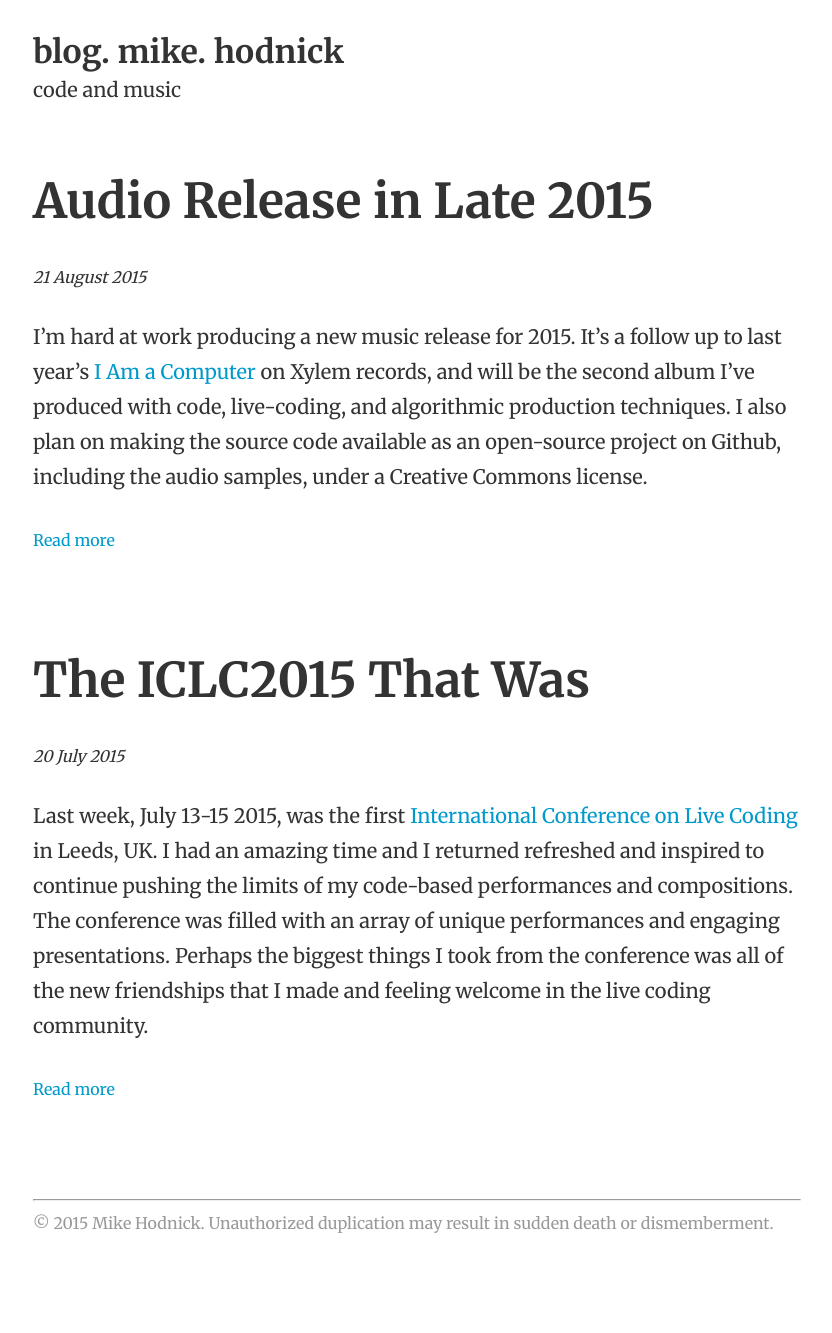
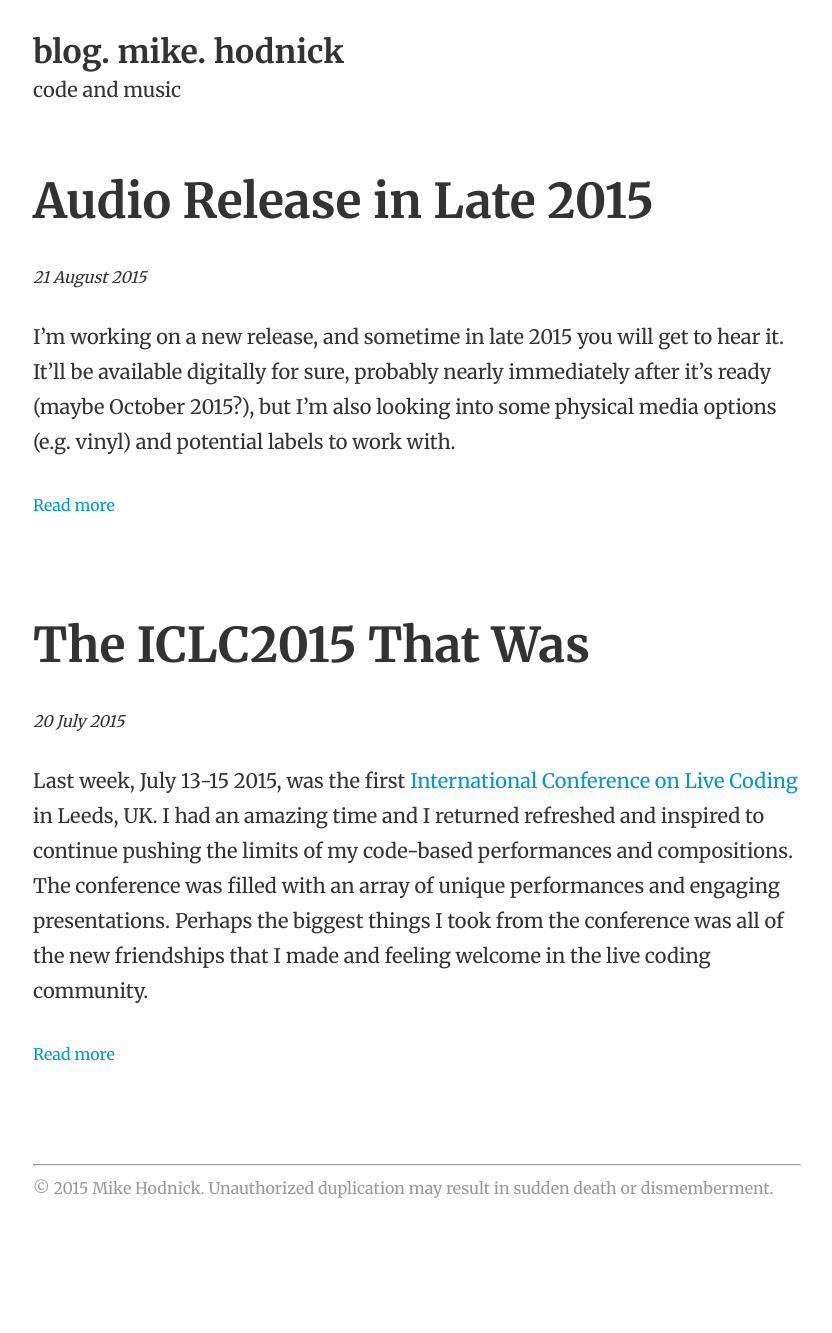
Before and after one commit to kindohm/blog.kindohm.com, a Jekyll site: the page built from index.html, in a window 1280 px wide. Shown: the whole page, without its empty margins (223-1055 px from the left). Built offline with Jekyll 4.4.1, drawn with Linux system fonts in a browser that asks for light colours; Markdown is read by kramdown in place of the engine named in the settings; the list of posts is cut into pages by our own code; after the commit the page ends 1298 px from its top, so only the background shows below that; some of the changed lines change nothing that is shown.

Commit message:
revised 2015 music release post

```diff
--- a/_posts/2015/2015-08-21-audio-release-in-late-2015.md
+++ b/_posts/2015/2015-08-21-audio-release-in-late-2015.md
@@ -3,73 +3,65 @@
 title: "Audio Release in Late 2015"
 ---
 
-I'm hard at work producing a new music release for 2015. It's a follow
-up to last year's <a href="http://xylemrecords.bandcamp.com/album/i-am-a-computer">I Am a Computer</a>
-on Xylem records, and will be the second album I've produced with code,
-live-coding, and algorithmic production techniques. I also plan on making the source
-code available as an open-source project on Github, including the audio samples,
-under a Creative Commons license.
+I'm working on a new release, and sometime in late 2015 you will get
+to hear it. It'll be available digitally for sure, probably nearly
+immediately after it's ready (maybe October 2015?), but I'm also looking into some physical
+media options (e.g. vinyl) and potential labels to work with.
 
-## Year-Long Journey
-It's been an interesting year. I've been fortunate to perform alongside some
-fantastic artists this year, including <a href="http://johnkeston.com/">John Keston</a>,
-<a href="https://soundcloud.com/mkr">MKR</a>, and <a href="http://blaerg.bandcamp.com/music">Blaerg</a>.
-I've also put a lot of effort into getting better at sound design, audio synthesis, and
-working with synthesizers and other non-laptop hardware.
+I'm also considering to perform all of the music from the album at a gig.
+Perhaps a release party of sorts.
+Some of it seems like it would be downright impossible to perform, but:
 
-Perhaps the most memorable moment of 2015 (so far) was attending the first
-<a href="http://iclc.livecodenetwork.org/">International Conference on Live Coding</a>
-in Leeds, UK this past July. I got to meet so many friends who I've only known
-virtually over the past couple of years, and also saw some innovative and
-inspiring electronic music performances. I wrote up a full summary of that
-trip <a href="/ICLC">here</a>.
+<blockquote class="p"><em>"It's not art unless it has the potential to be a disaster"</em></blockquote>
 
-## Producing with Code
+<p><img src="http://www.thisiscolossal.com/wp-content/uploads/2015/08/disma-3.jpg" /><br/>
+<em class="small gray">Image sourced from
+	<a href="//www.thisiscolossal.com/2015/08/dismaland/">www.thisiscolossal.com/2015/08/dismaland/</a></em></p>
 
-Like my last release, this current release-in-progress is being made
-with <a href="//tidal.lurk.org">Tidal</a>, a live-coding and algorithmic music
-environment. I've found Tidal to be a much more intuitive way to make
-the music that I like than with traditional DAWs, plugins, and hardware.
+Like my last release, <a href="//xylemrecords.bandcamp.com/album/i-am-a-computer">I Am a Computer</a>,
+this release is composed entirely with code using <a href="//tidal.lurk.org">Tidal</a> and the
+Haskell programming language. Imagine granule-coated bass music ground through destructive algorithms while
+time-traveling facing backwards during an escape burn from Saturn.
 
-One of the benefits of using code to produce music is that the code can
-be shared. I'm planning on releasing the album's source code on Github,
-along with the audio samples, under a Creative Commons license. Anyone
-will be free to clone the repository and try out the code (assuming they've
-been able to get Tidal up and running). In my programming career, I've always
-enjoyed sharing my work to help others learn, and I think this is a great
-way to do it with music. I'm eager to see if anyone else uses the material
-for a remix.
-
-## Original Sounds
-
-One of the goals of this release is to use 100% original sounds. In the past,
-I've produced music using sample packs or sounds I've attempted to cobble
-together, but I really wanted to use my own material for this release. I want
-this release to be as authentic as possible. My idea for releasing the sounds
-under a CC license also wouldn't be possible unless I created my own material
-or found other samples under a CC license.
+Much of the material was drawn from experiments I've posted at
+<a href="//soundcloud.com/kindohm">soundcloud.com/kindohm</a>, so if you've
+been following my stuff there you may hear a familiar sound or
+two whenever you listen to this new stuff.
 
 ## Synths
 
-Over the past year I've been working with hardware synthesizers for the first time.
-Having no prior experience with hardware, it's been a big learning experience.
-I've had to learn the strengths and weaknesses of my synths and find the right
-way to use them, and in a way feel like I've only found the tip of the iceberg
-with the tools that I have.
+I'm using a variety of analog synthesizers for the first time
+on this release. I've never used hardware synths before, let alone
+anything analog, so this has been new territory for me and I've
+learned a lot.
 
-An added challenge is that I don't use traditional tools and techniques to
-produce and perform with hardware. Sometimes it feels like I'm putting a
-square peg in a round hole, but when things work out it's really fun.
+I do have some specific opinions about the synths I've been using, but
+that'll be a post for a different day.
 
-## Release in Late 2015
+Given that I enjoy making music with code so much, sometimes I wonder why I
+don't explore the world of <a href="//supercollider.github.io/">SuperCollider</a>
+rather than use hardware synths. SuperCollider is a code-based environment
+for sound design and real-time synthesis. I think that I
+enjoy a balance; I like composing, arranging, and performing music <em>with</em>
+code but creating sounds <em>without</em> code.
 
-I don't have a target date for a digital release, but I am hoping to have something
-out by October 2015, maybe sooner if I'm lucky.
+## Open Source!
 
-I'm researching ways to get a release out on vinyl. I would love to work with
-a local (Minneapolis) label, but haven't found the right fit yet. I'm open to
-suggestions!
+Perhaps what I'm <strong>most</strong> excited about with this release is that
+I'm planning to release all of the source code <strong>and samples</strong> on
+<a href="//github.com">Github</a> as an open-source project under a Creative Commons license.
+As a live-coder, I'm already open about how my music is made during a live
+performance, so I think it's natural to make all of the source code available for
+a bunch of music created with code. Maybe the code will help someone else get
+better at Tidal, or maybe it will expose others to new ways of making music.
+I also wouldn't mind seeing a remix or two.
 
-I'll broadcast any news about the release on <a href="//facebook.com/kindohm">Facebook</a> and
-<a href="//twitter.com/kindohm">Twitter</a>, and will certainly post here again
-once it's out.
+In order to release the audio under a CC license, I've also taken on the
+big challenge of producing 100% original audio for this release. I've used
+a lot of sample packs from other producers in the past, but not this time.
+I'm eager to let these new sounds out into the wild.
+
+So, stay tuned in the next couple of months for a release. I'll post important
+info here when it's available, otherwise feel free to follow at
+<a href="//facebook.com/kindohm">facebook</a> and <a href="//twitter.com/kindohm">twitter</a>
+for more frequent updates.
```
